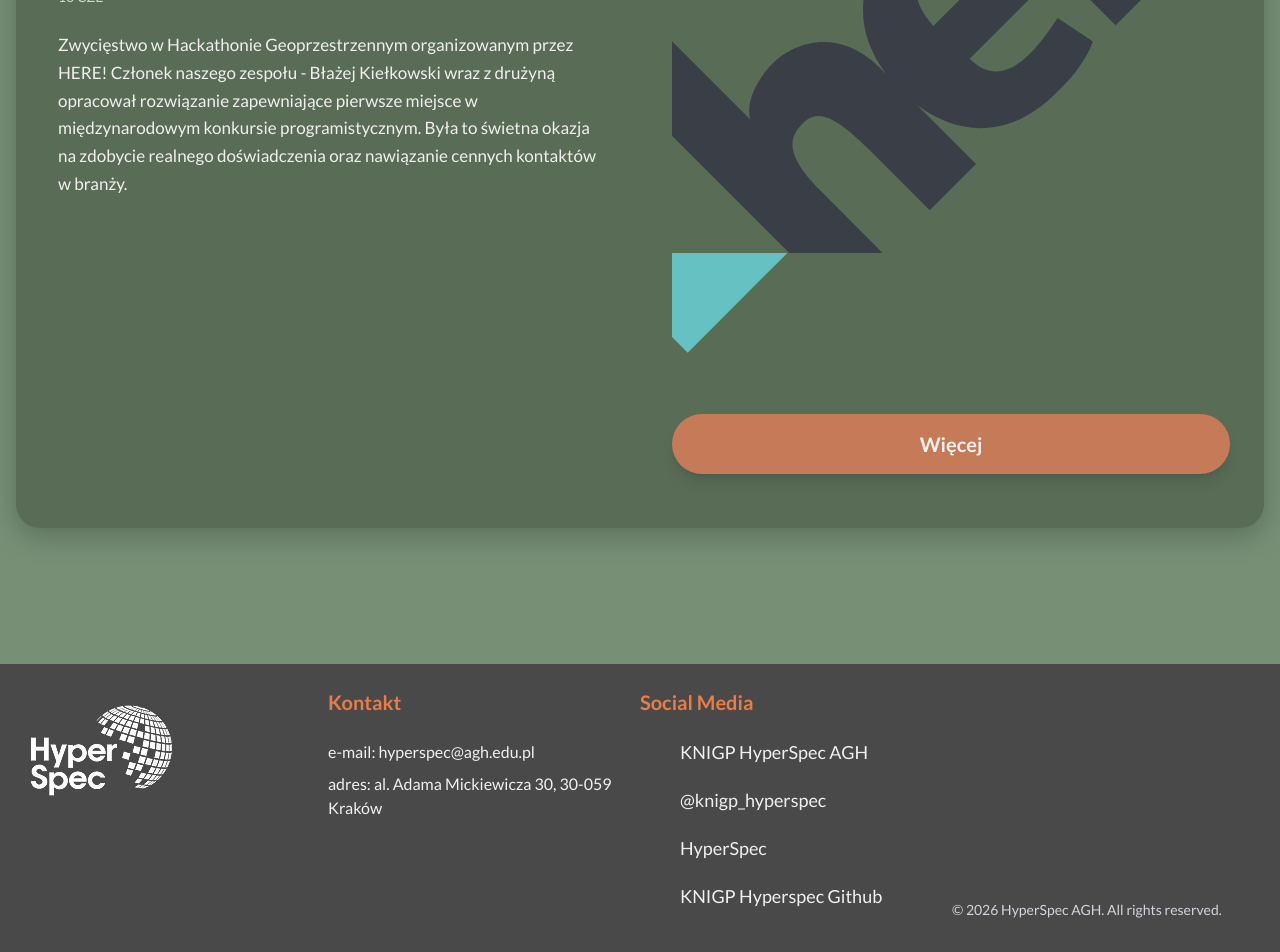
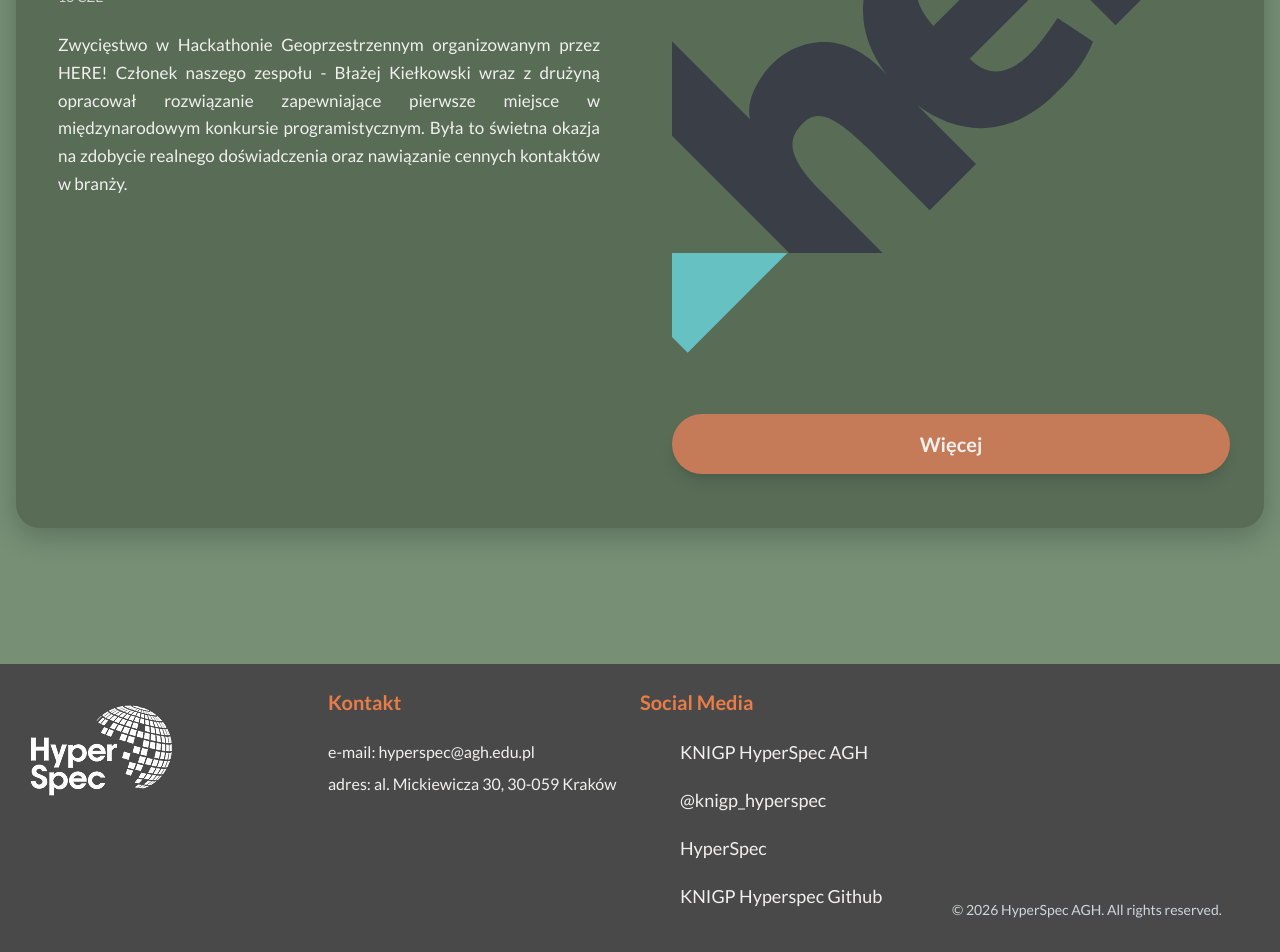
Before and after one commit to KNIGPHyperSpecAGH/webpage, a React (Vite) app: page / in a window 1280 px wide. Shown: the part 2059-3011 px from the top of the page. Built offline with nearby package versions, Linux system fonts and the light colour scheme; some icons are missing.

Commit message:
Improve project text layout
Add justified hyphenated text to project and main page sections, and adjust project image sizing and alignment.

```diff
--- a/src/components/Footer.tsx
+++ b/src/components/Footer.tsx
@@ -7,23 +7,34 @@ const Footer: React.FC = () => (
         {/*Footer for desktop*/}
         <div className=" hidden lg:flex container mx-auto px-4 flex-row justify-between space-y-4 items-stretch">
             <div className="w-1/4">
-            <img src={whiteLogo} alt="Logo" />
+                <img src={whiteLogo} alt="Logo"/>
             </div>
             <div className="flex flex-col w-1/4">
                 <h3 className="text-xl font-bold text-footer place-self-start mb-4">Kontakt</h3>
-            <p className="mt-2">e-mail: <a href="mailto:hyperspec@agh.edu.pl">hyperspec@agh.edu.pl</a></p>
-            <p className="mt-2">adres: al. Adama Mickiewicza 30, 30-059 Kraków</p>
+                <p className="mt-2">
+                    e-mail: <a
+                    href="mailto:hyperspec@agh.edu.pl"
+                    className="cursor-pointer hover:underline"
+                >hyperspec@agh.edu.pl</a>
+                </p>
+                <p className="mt-2">adres: al. Mickiewicza 30, 30-059 Kraków</p>
             </div>
 
             <div className="flex flex-col w-1/4">
                 <h3 className="text-xl font-bold text-footer mb-5">Social Media</h3>
-            <SocialsFull />
+                <SocialsFull/>
             </div>
-            <div className="w-1/4 text-sm font-text  self-end py-2 text-gray-300 ">&copy; {new Date().getFullYear()} HyperSpec AGH. All rights reserved.</div>
+            <div
+                className="w-1/4 text-sm font-text  self-end py-2 text-gray-300 ">&copy; {new Date().getFullYear()} HyperSpec
+                AGH. All rights reserved.
+            </div>
         </div>
         {/*Footer for mobile*/}
-        <div className="w-full lg:hidden text-sm font-text text-white flex justify-center items-center">&copy; {new Date().getFullYear()} HyperSpec AGH. All rights reserved.</div>
+        <div
+            className="w-full lg:hidden text-sm font-text text-white flex justify-center items-center">&copy; {new Date().getFullYear()} HyperSpec
+            AGH. All rights reserved.
+        </div>
     </footer>
 );
 
-export { Footer };
+export {Footer};
--- a/src/components/ProjectCard.tsx
+++ b/src/components/ProjectCard.tsx
@@ -66,7 +66,7 @@ const ProjectCard: React.FC<ProjectCardProps> = ({
                         </div>
                     )}
 
-                    <p className="text-xl leading-relaxed font-text text-white flex-grow">
+                    <p className="text-xl leading-relaxed font-text text-white flex-grow hyphens-auto text-justify">
                         {description}
                     </p>
                 </div>
@@ -83,11 +83,11 @@ const ProjectCard: React.FC<ProjectCardProps> = ({
             </div>
 
             {image && (
-                <div className="w-full md:w-1/3 flex-shrink-0">
+                <div className="w-full md:w-1/3 flex-shrink-0 content-center">
                     <img
                         src={image}
                         alt={imageAlt}
-                        className="w-full h-44 md:h-full object-cover rounded-2xl"
+                        className="w-full md:w-full object-cover rounded-2xl"
                     />
                 </div>
             )}
--- a/src/pages/MainPage.tsx
+++ b/src/pages/MainPage.tsx
@@ -20,7 +20,7 @@ export const MainPage: React.FC = () => {
       </div>
 
       {/* Para #1: lewa przyklejona do lewego brzegu, prawa pływa -> prawa jest wyśrodkowana w swojej kolumnie */}
-      <section className="w-full mb-12 lg:mb-16 xl:mb-20">
+      <section className="w-full mb-12 lg:mb-16 xl:mb-20 hyphens-auto text-justify">
         <div className="grid grid-cols-1 2xl:grid-cols-2 gap-8 items-start">
           {/* LEWA (przyklejona) - na lg: start (zaczyna przy lewej krawędzi kolumny) */}
           <div className="w-full lg:justify-self:start lg:pl-0 px-4">
```
Lines whose indentation alone changed are shown as unchanged.
